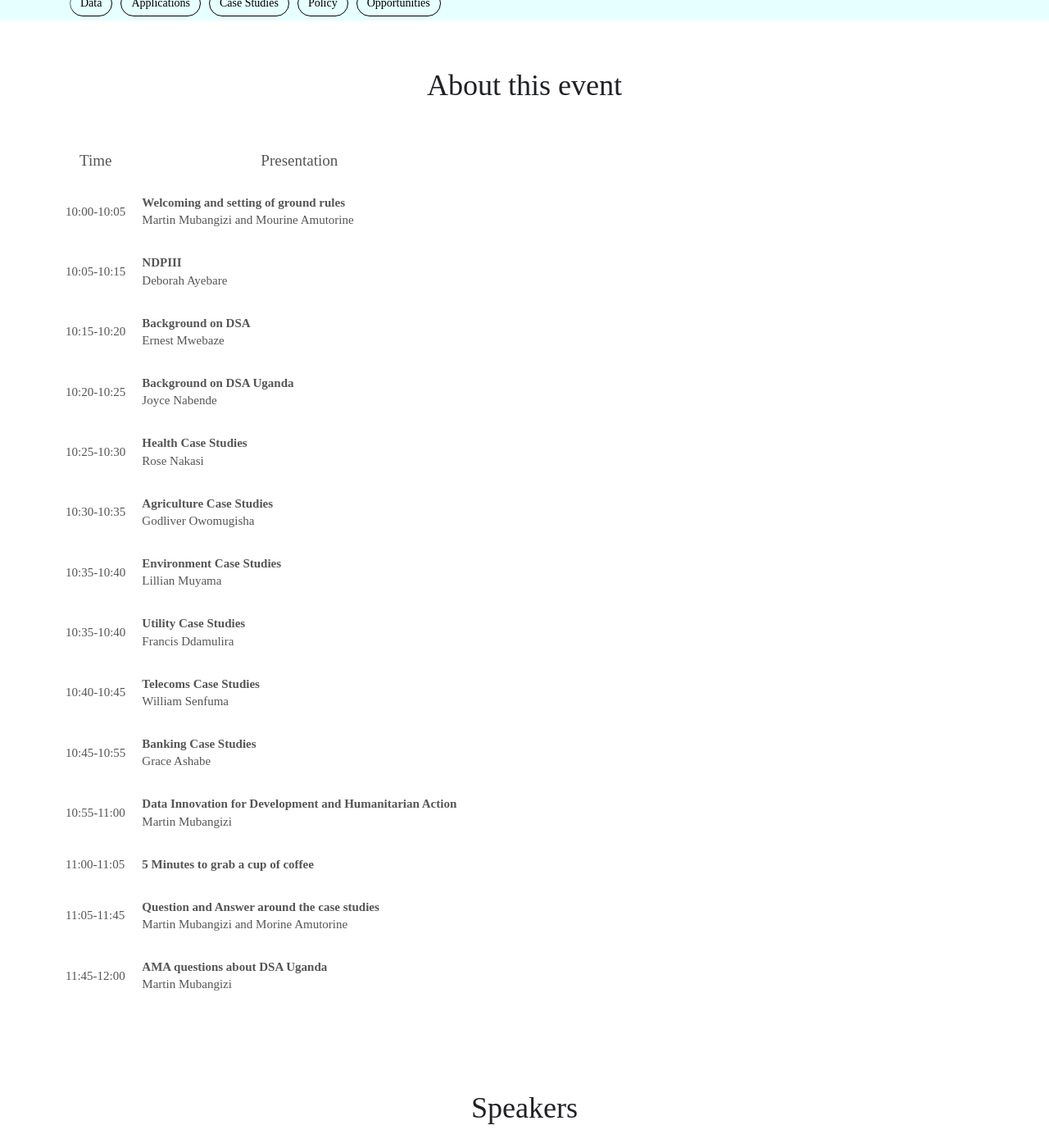
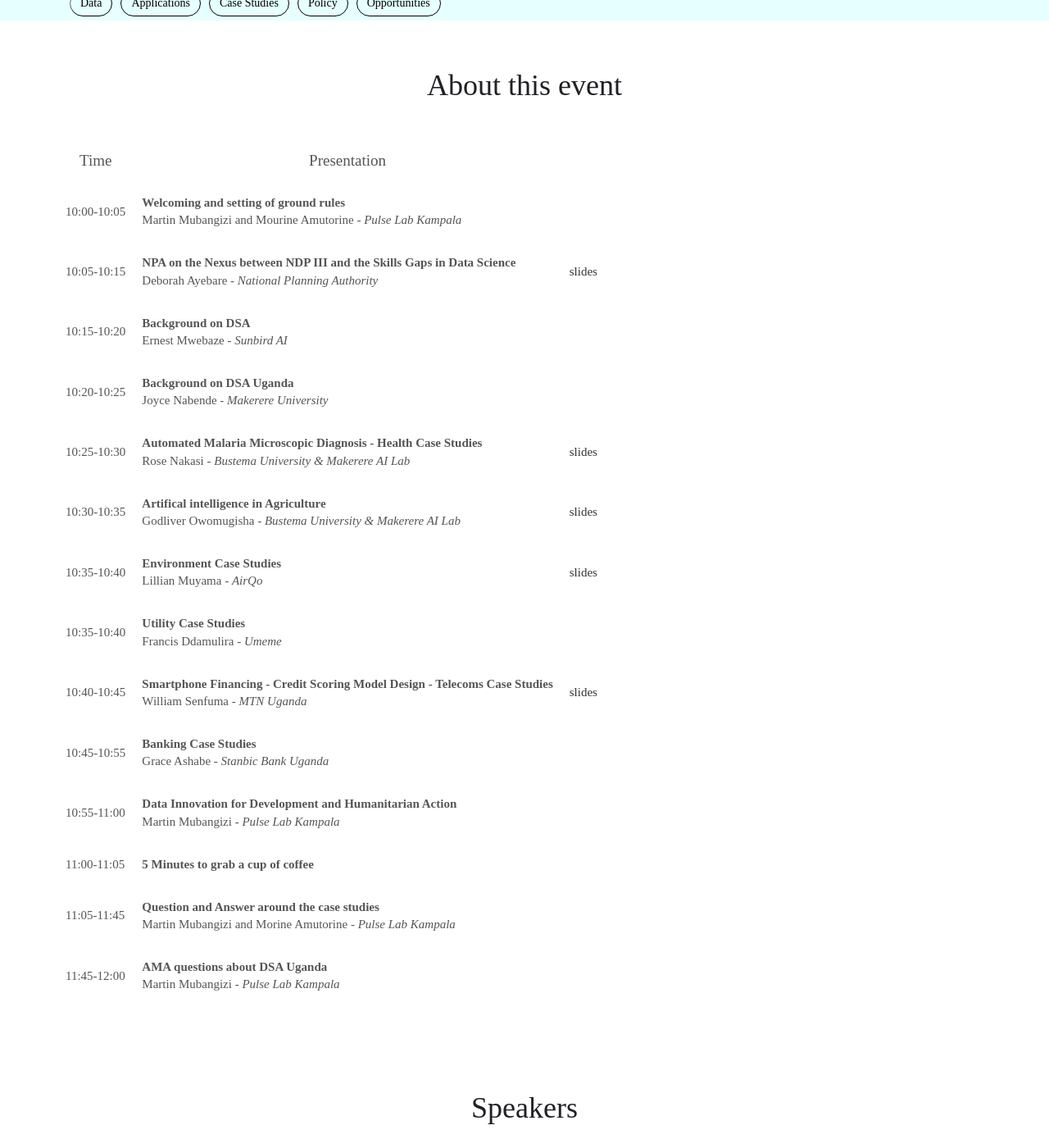
Before and after one commit to datsciafrica/dsaUganda, a Jekyll site: the page built from _events/pre-launch.md, in a window 1280 px wide and 1400 px high, scrolled down 410 px. Shown: the whole window at 82% size. Built offline with Jekyll 4.4.1, drawn with Linux system fonts in a browser that asks for light colours; some web fonts are replaced; some of the changed text lies outside the part shown.

Commit message:
added presentations

```diff
--- a/_events/pre-launch.md
+++ b/_events/pre-launch.md
@@ -18,14 +18,14 @@ agenda:
   abstract:
   slides:
   ipynb:
-- title: "NDPIII"
+- title: "NPA on the Nexus between  NDP III and the Skills Gaps in Data Science"
   start: "10:05"
   end: "10:15"
   speaker: "Deborah Ayebare"
   organisation: "National Planning Authority"
   youtube:
   abstract:
-  slides:
+  slides: "../assets/DoreenNPASkillsQualificationGap13Pre-launch.pdf"
   ipynb:
 - title: "Background on DSA"
   start: "10:15"
@@ -45,23 +45,23 @@ agenda:
   abstract:
   slides:
   ipynb:
-- title: "Health Case Studies"
+- title: "Automated Malaria Microscopic Diagnosis -  Health Case Studies"
   start: "10:25"
   end: "10:30"
   speaker: "Rose Nakasi"
   organisation: "Bustema University & Makerere AI Lab"
   youtube:
   abstract:
-  slides:
+  slides: "../assets/RoseMalariaDiagnosis13Pre-Launch.pdf"
   ipynb:
-- title: "Agriculture Case Studies"
+- title: "Artifical intelligence in Agriculture"
   start: "10:30"
   end: "10:35"
   speaker: "Godliver Owomugisha"
   organisation: "Bustema University & Makerere AI Lab"
   youtube:
   abstract:
-  slides:
+  slides: "../assets/GodliverMakerereAILab13Pre-launch.pdf"
   ipynb:
 - title: "Environment Case Studies"
   start: "10:35"
@@ -81,14 +81,14 @@ agenda:
   abstract:
   slides:
   ipynb:
-- title: "Telecoms Case Studies"
+- title: "Smartphone Financing - Credit Scoring Model Design - Telecoms Case Studies"
   start: "10:40"
   end: "10:45"
   speaker: "William Senfuma"
   organisation: "MTN Uganda"
   youtube:
   abstract:
-  slides:
+  slides: "../assets/William13Pre-LaunchDeviceFinancing.pdf"
   ipynb:
 - title: "Banking Case Studies"
   start: "10:45"
@@ -137,119 +137,129 @@ agenda:
   ipynb:
 
 speakers:
-    -
-        id: 2
-        name: "Rose Nakasi"
-        title: "Health"
-        company: "Busitema, Makerere AI Lab"
-        twitter: "#"
-        image: "/assets/img/people/rose.jpeg"
-    -
-        id: 3
-        name: "Godliver Owomugisha"
-        title: "Agriculture"
-        company: "Busitema, Makerere AI Lab"
-        twitter: "#"
-        image: "/assets/img/people/godliver.jpeg"
-    -
-        id: 4
-        name: "Lillian Muyama"
-        title: "Environment"
-        company: "AirQo"
-        twitter: "#"
-        image: "/assets/img/people/lillian.jpeg"
-    -
-        id: 5
-        name: "Francis Ddamulira"
-        title: "Utility "
-        company: "Umeme"
-        twitter: "#"
-        image: ""
-    -
-        id: 6
-        name: "William Senfuma"
-        title: "Telecoms"
-        company: "MTN"
-        twitter: "https://twitter.com/wsenfuma?lang=en"
-        image: "/assets/img/people/senfuna.jpeg"
-    -
-        id: 7
-        name: "Grace Ashabe"
-        title: "Banking"
-        company: "Stanbic"
-        twitter: "#"
-        image: "/assets/img/people/grace.jpeg"
-    -
-        id: 8
-        name: "Martin Gordon Mubangizi"
-        title: "Data Innovation"
-        company: "Pulse Lab Kampala"
-        twitter: "https://twitter.com/mmubangizi15"
-        image: "/assets/img/people/mmubangizi.jpg"
+  - id: 1
+    name: "Ernest Mwebaze"
+    title: "Data Science Africa"
+    company: "Sunbird AI"
+    twitter: "#"
+    image: ""
+  - id: 2
+    name: "Joyce Nabende"
+    title: "DSA Uganda"
+    company: "Makerere AI Lab"
+    twitter: "#"
+    image: ""
+  - id: 3
+    name: "Deborah Ayebare"
+    title: "Man Power and Skilling"
+    company: "National Planning Authority"
+    twitter: "#"
+    image: ""
+  - id: 4
+    name: "Rose Nakasi"
+    title: "Health"
+    company: "Busitema, Makerere AI Lab"
+    twitter: "#"
+    image: "/assets/img/people/rose.jpeg"
+  - id: 5
+    name: "Godliver Owomugisha"
+    title: "Agriculture"
+    company: "Busitema, Makerere AI Lab"
+    twitter: "#"
+    image: "/assets/img/people/godliver.jpeg"
+  - id: 6
+    name: "Lillian Muyama"
+    title: "Environment"
+    company: "AirQo"
+    twitter: "#"
+    image: "/assets/img/people/lillian.jpeg"
+  - id: 7
+    name: "Francis Ddamulira"
+    title: "Utility "
+    company: "Umeme"
+    twitter: "#"
+    image: ""
+    bio: "Francis Ddamulira is the Manager, Business Intelligence at UMEME LTD and has more than five years of experience in data analytics, data mining, and predictive modelling.  Francis is a          statistician by profession and is passionate about data and using data science to realise the value. Francis has a broad and in-depth knowledge of programming statistics and     mathematics;  experience and skills in applying machine learning, data mining, data visualisations and data analytics to real-life business problems.  He has experience using python, Spark, TensorFlow, Keras, Tableau, Power BI and Hive. Francis is an Alumni of the African Leadership University, African Industrial Internet Program 2019 Class."
+  - id: 8
+    name: "William Senfuma"
+    title: "Telecoms"
+    company: "MTN"
+    twitter: "https://twitter.com/wsenfuma?lang=en"
+    image: "/assets/img/people/senfuna.jpeg"
+  - id: 9
+    name: "Grace Ashabe"
+    title: "Banking"
+    company: "Stanbic"
+    twitter: "#"
+    image: "/assets/img/people/grace.jpeg"
+  - id: 10
+    name: "Martin Gordon Mubangizi"
+    title: "Data Innovation"
+    company: "Pulse Lab Kampala"
+    twitter: "https://twitter.com/mmubangizi15"
+    image: "/assets/img/people/mmubangizi.jpg"
+organizers:
+  - id: 1
+    name: "Joyce Nabende, PHD"
+    title: "Program Chair"
+    company: "Makerere AI Lab"
+    twitter: "https://twitter.com/j_nabende"
+    image: "/assets/img/people/jnabende.jpg"
 
-organizers:
-    -
-        id: 1
-        name: "Joyce Nabende, PHD"
-        title: "Program Chair"
-        company: "Makerere AI Lab"
-        twitter: "https://twitter.com/j_nabende"
-        image: "/assets/img/people/jnabende.jpg"
-    -
-        id: 2
-        name: "Martin Gordon Mubangizi"
-        title: "General Chair"
-        company: "Pulse Lab Kampala"
-        twitter: "https://twitter.com/mmubangizi15"
-        image: "/assets/img/people/mmubangizi.jpg"
-    -
-        id: 3
-        name: "Egineer Bainomugisha, PhD"
-        title: "Academic Coordinator"
-        company: "Makerere University"
-        twitter: "https://twitter.com/iBaino"
-        image: "/assets/img/people/ibaino.jpg"
-    -
-        id: 4
-        name: "Ernest Mwebaze, PhD"
-        title: "Strategy lead"
-        company: "SunBird AI"
-        twitter: "https://twitter.com/emwebaze"
-        image: "/assets/img/people/emwebaze.jpg"
-    -
-        id: 5
-        name: "Daudi Jjingo, PhD"
-        title: "Health Sector Coordinator	ACE"
-        company: "Infectious Disease Institute"
-        twitter: "https://twitter.com/Daudi_j"
-        image: "/assets/img/people/djjingo.jpg"
-    -
-        id: 6
-        name: "Morine Amutorine"
-        title: "Media and Communications"
-        company: "Pulse Lab Kampala"
-        twitter: "https://twitter.com/theAmutorine"
-        image: "/assets/img/people/mamutorine.jpg"
-    -
-        id: 7
-        name: "Micheal Niyitegeka"
-        title: "Private Sector Coordinator"
-        company: "Refactory"
-        twitter: "https://twitter.com/niyimic"
-        image: "/assets/img/people/niyimic.jpg"
-    -
-        id: 8
-        name: "Osbert Osamai"
-        title: "Government Coordinator"
-        company: "NITA-U"
-        twitter: "https://twitter.com/osbertosamai"
-        image: "/assets/img/people/oosamai.jpg"
-    -
-        id: 9
-        name: "Mukiibi Ivan"
-        title: "Strategic Partner"
-        company: "GIZ - Uganda"
-        twitter: "#"
-        image: "/assets/img/people/imukiibi.jpg"
+  - id: 2
+    name: "Martin Gordon Mubangizi"
+    title: "General Chair"
+    company: "Pulse Lab Kampala"
+    twitter: "https://twitter.com/mmubangizi15"
+    image: "/assets/img/people/mmubangizi.jpg"
+
+  - id: 3
+    name: "Egineer Bainomugisha, PhD"
+    title: "Academic Coordinator"
+    company: "Makerere University"
+    twitter: "https://twitter.com/iBaino"
+    image: "/assets/img/people/ibaino.jpg"
+
+  - id: 4
+    name: "Ernest Mwebaze, PhD"
+    title: "Strategy lead"
+    company: "SunBird AI"
+    twitter: "https://twitter.com/emwebaze"
+    image: "/assets/img/people/emwebaze.jpg"
+
+  - id: 5
+    name: "Daudi Jjingo, PhD"
+    title: "Health Sector Coordinator	ACE"
+    company: "Infectious Disease Institute"
+    twitter: "https://twitter.com/Daudi_j"
+    image: "/assets/img/people/djjingo.jpg"
+
+  - id: 6
+    name: "Morine Amutorine"
+    title: "Media and Communications"
+    company: "Pulse Lab Kampala"
+    twitter: "https://twitter.com/theAmutorine"
+    image: "/assets/img/people/mamutorine.jpg"
+
+  - id: 7
+    name: "Micheal Niyitegeka"
+    title: "Private Sector Coordinator"
+    company: "Refactory"
+    twitter: "https://twitter.com/niyimic"
+    image: "/assets/img/people/niyimic.jpg"
+
+  - id: 8
+    name: "Osbert Osamai"
+    title: "Government Coordinator"
+    company: "NITA-U"
+    twitter: "https://twitter.com/osbertosamai"
+    image: "/assets/img/people/oosamai.jpg"
+
+  - id: 9
+    name: "Mukiibi Ivan"
+    title: "Strategic Partner"
+    company: "GIZ - Uganda"
+    twitter: "#"
+    image: "/assets/img/people/imukiibi.jpg"
 partners: [sunbird, plk, airqo, giz, muk, busitema]
 ---
--- a/_includes/listtalk.html
+++ b/_includes/listtalk.html
@@ -1,6 +1,6 @@
 <tr>
   <td>{% if talk.start %}<p>{{ talk.start  | date: "%H:%M" }}{% if talk.end %}-{{ talk.end  | date: "%H:%M" }}{% endif %}</p>{% endif %}</td>
   <td> <p>{% if talk.title %}{% if talk.start %}<b>{% endif %}{% if talk.abstract and page.show_abstracts%}<a class='talk' href='#{{talk.speaker}}'>{{ talk.title | markdownify }}</a>{% else %}{{talk.title  }}{% endif %}{% if talk.start %}</b>{% endif %}{% endif %}<br>
-    {% if talk.speaker %}{% if talk.url %}<a href="{{ talk.url }}">{% endif %}{{ talk.speaker }}{% if talk.url %}</a>{% endif %}{% if talk.institute %} - <i>{{ talk.institute }}</i>{% endif %}{% endif %}{% if talk.presenters %}{% for speaker in talk.presenters %}{% include listspeaker.html %}{% unless forloop.last %}<br>{% endunless %}{% endfor %}{% endif %}{% if talk.facilitators %}{% for speaker in talk.facilitators %}{% include listspeaker.html %}{% unless forloop.last %}<br>{% endunless %}{% endfor %}{% endif %}</p></td>
+    {% if talk.speaker %}{% if talk.url %}<a href="{{ talk.url }}">{% endif %}{{ talk.speaker }}{% if talk.url %}</a>{% endif %}{% if talk.organisation %} - <i>{{ talk.organisation }}</i>{% endif %}{% endif %}{% if talk.presenters %}{% for speaker in talk.presenters %}{% include listspeaker.html %}{% unless forloop.last %}<br>{% endunless %}{% endfor %}{% endif %}{% if talk.facilitators %}{% for speaker in talk.facilitators %}{% include listspeaker.html %}{% unless forloop.last %}<br>{% endunless %}{% endfor %}{% endif %}</p></td>
   <td><p>{% if talk.slides %} <a href="{{ talk.slides }}">slides</a>{% endif %}{% if talk.html %} <a href="{{ talk.html }}"></a>{% endif %}{% if talk.pdf %} <a href="{{ talk.pdf }}">PDF slides</a>{% endif %}{% if talk.ppt %} <a href="{{ talk.ppt }}">PPT slides</a>{% endif %}{% if talk.ipynb %} <a href="{{ talk.ipynb }}">ipynb</a>{% endif %}{% if talk.data %} <a href="{{ talk.data }}">data</a>{% endif %}{% if talk.code %} <a href="{{ talk.code }}">code</a>{% endif %}{% if talk.youtube %} <a href="https://www.youtube.com/watch?v={{ talk.youtube }}">video</a>{% endif %}</td>
 </tr>
--- a/_layouts/event.html
+++ b/_layouts/event.html
@@ -98,6 +98,9 @@ layout: default
                         <h2 itemprop="name" class="people-card--name">{{ speaker.name }}</h2>
                         <p class="people-card--title">{{ speaker.title }}</p>
                         <p class="people-card--company">{{ speaker.company }}</p>
+                        <!--{%if speaker.bio %}
+                    <p> {{speaker.bio}}</p>
+                        {% endif %} -->
                     </div>
                     <a class="btn btn-secondary" href="#">View Profile</a>
                 </li>
```
Also changed, not shown: other parts of _events/pre-launch.md (+2 -2 lines), 4 other files.
